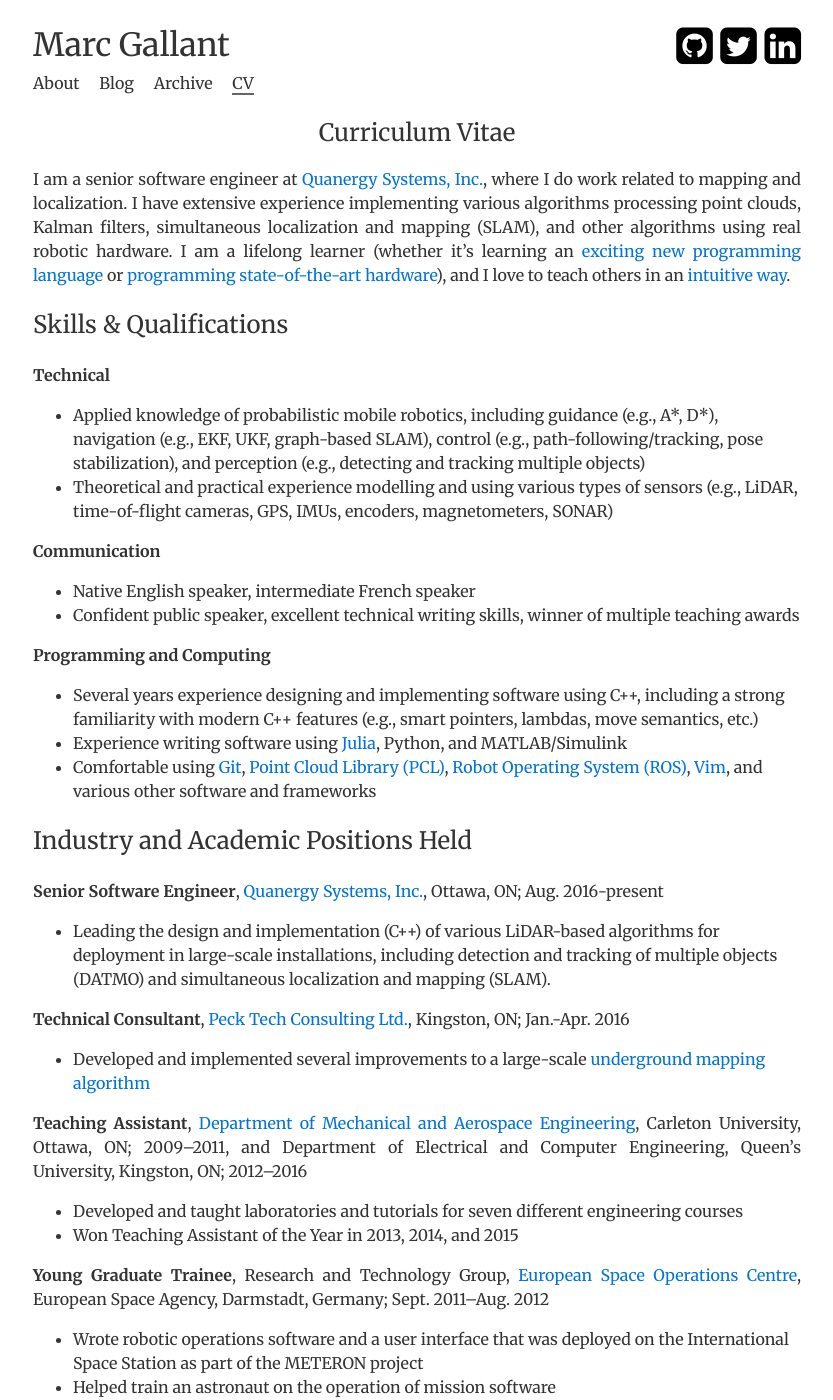
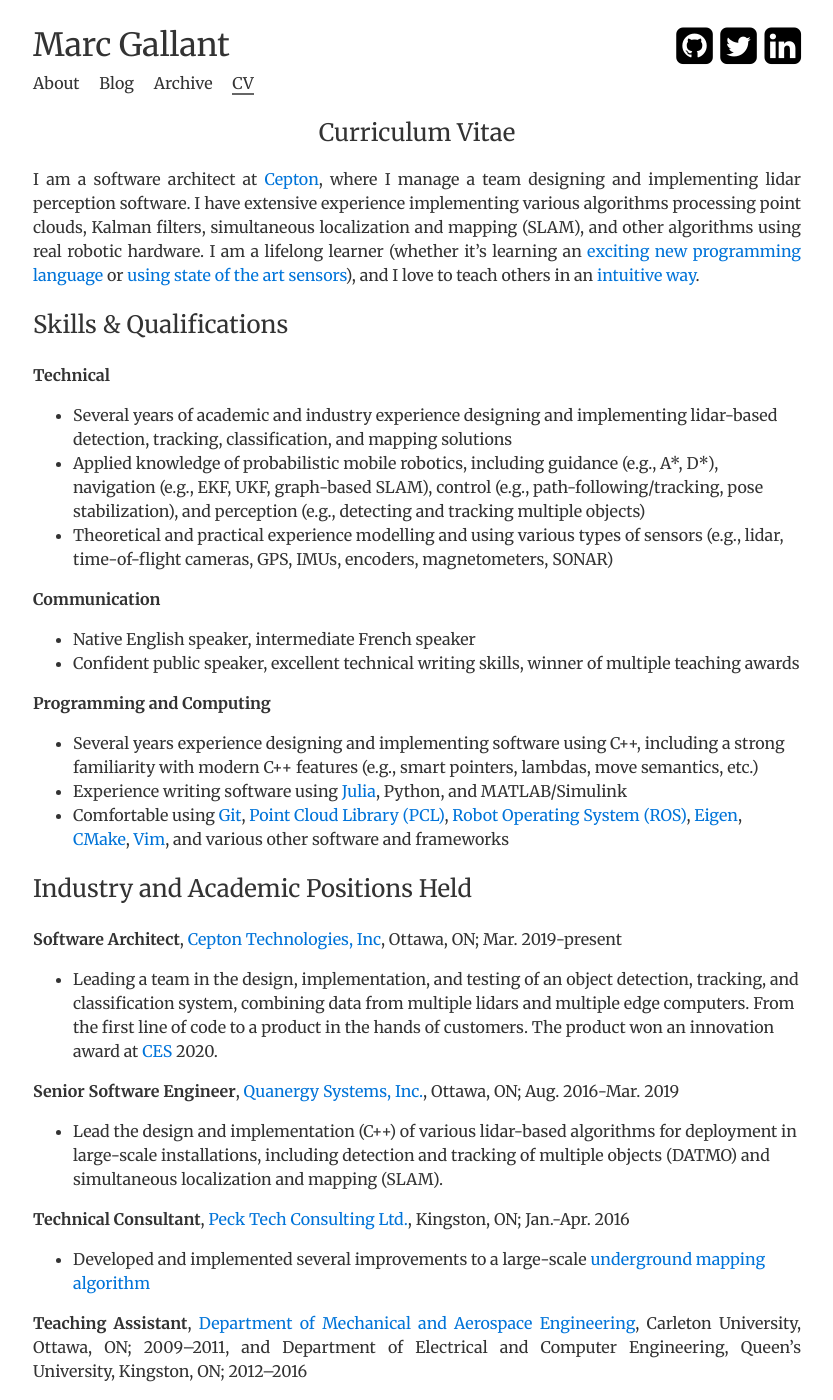
Before and after one commit to kam3k/blog, a Jekyll site: the page built from cv.md, in a window 1280 px wide and 1400 px high. Shown: the whole window, without its empty margins (223-1056 px from the left). Built offline with Jekyll 4.4.1, drawn with Linux system fonts in a browser that asks for light colours; nearby versions of some CDN libraries; some of the changed text lies outside the part shown.

```diff
--- a/_layouts/default.html
+++ b/_layouts/default.html
@@ -60,12 +60,11 @@
               </p>
             </div>
             <div class="quote">
-                <p style="text-align: center"><i>And even now the robot starts to think.<br>I wonder what it dreams.</i></p>
+                <p style="text-align: center"><i>And even now the robot starts to think. I wonder what it dreams.</i></p>
             </div>
             <div class="links">
               <p style="text-align: right">
                 <a href="http://github.com/kam3k/">GitHub</a><br />
-                <a href="http://twitter.com/marcjgallant/">Twitter</a><br />
                 <a href="http://ca.linkedin.com/in/marcjgallant">LinkedIn</a><br />
               </p>
             </div>
--- a/cv.md
+++ b/cv.md
@@ -3,14 +3,15 @@ layout:    page
 title:     Curriculum Vitae
 permalink: /cv/
 ---
-I am a senior software engineer at [Quanergy Systems, Inc.](http://www.quanergy.com), where I do work related to mapping and localization. I have extensive experience implementing various algorithms processing point clouds, Kalman filters, simultaneous localization and mapping (SLAM), and other algorithms using real robotic hardware. I am a lifelong learner (whether it's learning an [exciting new programming language](http://julialang.org) or [programming state-of-the-art hardware](https://www.google.com/atap/project-tango/)), and I love to teach others in an [intuitive way](/2015/10/14/how-i-learn/).
+I am a software architect at [Cepton](http://www.cepton.com), where I manage a team designing and implementing lidar perception software. I have extensive experience implementing various algorithms processing point clouds, Kalman filters, simultaneous localization and mapping (SLAM), and other algorithms using real robotic hardware. I am a lifelong learner (whether it's learning an [exciting new programming language](http://julialang.org) or [using state of the art sensors](https://www.cepton.com/products.html)), and I love to teach others in an [intuitive way](/2015/10/14/how-i-learn/).
 
 # Skills & Qualifications
 
 **Technical**
 
+* Several years of academic and industry experience designing and implementing lidar-based detection, tracking, classification, and mapping solutions
 * Applied knowledge of probabilistic mobile robotics, including guidance (e.g., A\*, D\*), navigation (e.g., EKF, UKF, graph-based SLAM), control (e.g., path-following/tracking, pose stabilization), and perception (e.g., detecting and tracking multiple objects)
-* Theoretical and practical experience modelling and using various types of sensors (e.g., LiDAR, time-of-flight cameras, GPS, IMUs, encoders, magnetometers, SONAR)
+* Theoretical and practical experience modelling and using various types of sensors (e.g., lidar, time-of-flight cameras, GPS, IMUs, encoders, magnetometers, SONAR)
 
 **Communication**
 
@@ -21,13 +22,17 @@ I am a senior software engineer at [Quanergy Systems, Inc.](http://www.quanergy.
 
 * Several years experience designing and implementing software using C++, including a strong familiarity with modern C++ features (e.g., smart pointers, lambdas, move semantics, etc.)
 * Experience writing software using [Julia](http://julialang.org), Python, and MATLAB/Simulink
-* Comfortable using [Git](https://git-scm.com), [Point Cloud Library (PCL)](http://pointclouds.org), [Robot Operating System (ROS)](http://www.ros.org), [Vim](http://www.vim.org), and various other software and frameworks
+* Comfortable using [Git](https://git-scm.com), [Point Cloud Library (PCL)](http://pointclouds.org), [Robot Operating System (ROS)](http://www.ros.org), [Eigen](http://eigen.tuxfamily.org/index.php?title=Main_Page), [CMake](https://cmake.org/), [Vim](http://www.vim.org), and various other software and frameworks
 
 # Industry and Academic Positions Held
 
-**Senior Software Engineer**, [Quanergy Systems, Inc.](http://www.quanergy.com), Ottawa, ON; Aug. 2016-present
+**Software Architect**, [Cepton Technologies, Inc](http://www.cepton.com), Ottawa, ON; Mar. 2019-present
 
-* Leading the design and implementation (C++) of various LiDAR-based algorithms for deployment in large-scale installations, including detection and tracking of multiple objects (DATMO) and simultaneous localization and mapping (SLAM).
+* Leading a team in the design, implementation, and testing of an object detection, tracking, and classification system, combining data from multiple lidars and multiple edge computers. From the first line of code to a product in the hands of customers. The product won an innovation award at [CES](https://en.wikipedia.org/wiki/Consumer_Electronics_Show) 2020.
+
+**Senior Software Engineer**, [Quanergy Systems, Inc.](http://www.quanergy.com), Ottawa, ON; Aug. 2016-Mar. 2019
+
+* Lead the design and implementation (C++) of various lidar-based algorithms for deployment in large-scale installations, including detection and tracking of multiple objects (DATMO) and simultaneous localization and mapping (SLAM).
 
 **Technical Consultant**, [Peck Tech Consulting Ltd.](http://pecktech.ca), Kingston, ON; Jan.-Apr. 2016
 
@@ -46,7 +51,7 @@ I am a senior software engineer at [Quanergy Systems, Inc.](http://www.quanergy.
 **Research Assistant**, [Department of Mechanical and Aerospace Engineering](https://carleton.ca/mae/), Carleton University, Ottawa, ON; 2009–2011
 
 * Contributed to the development of the guidance, navigation and control subsystem on the planetary rover prototype Kapvik under funding from the Canadian Space Agency
-* Performed sensor implementation for a LiDAR and tilt-unit, and helped construct a test platform on a research robot, including the development of guidance and control algorithms
+* Performed sensor implementation for a lidar and tilt-unit, and helped construct a test platform on a research robot, including the development of guidance and control algorithms
 
 # Education
 
```
Also changed, not shown: _posts/2015-10-14-how-i-learn.md (+1 -1 lines), about.md (+4 -4 lines), Gemfile.lock.
